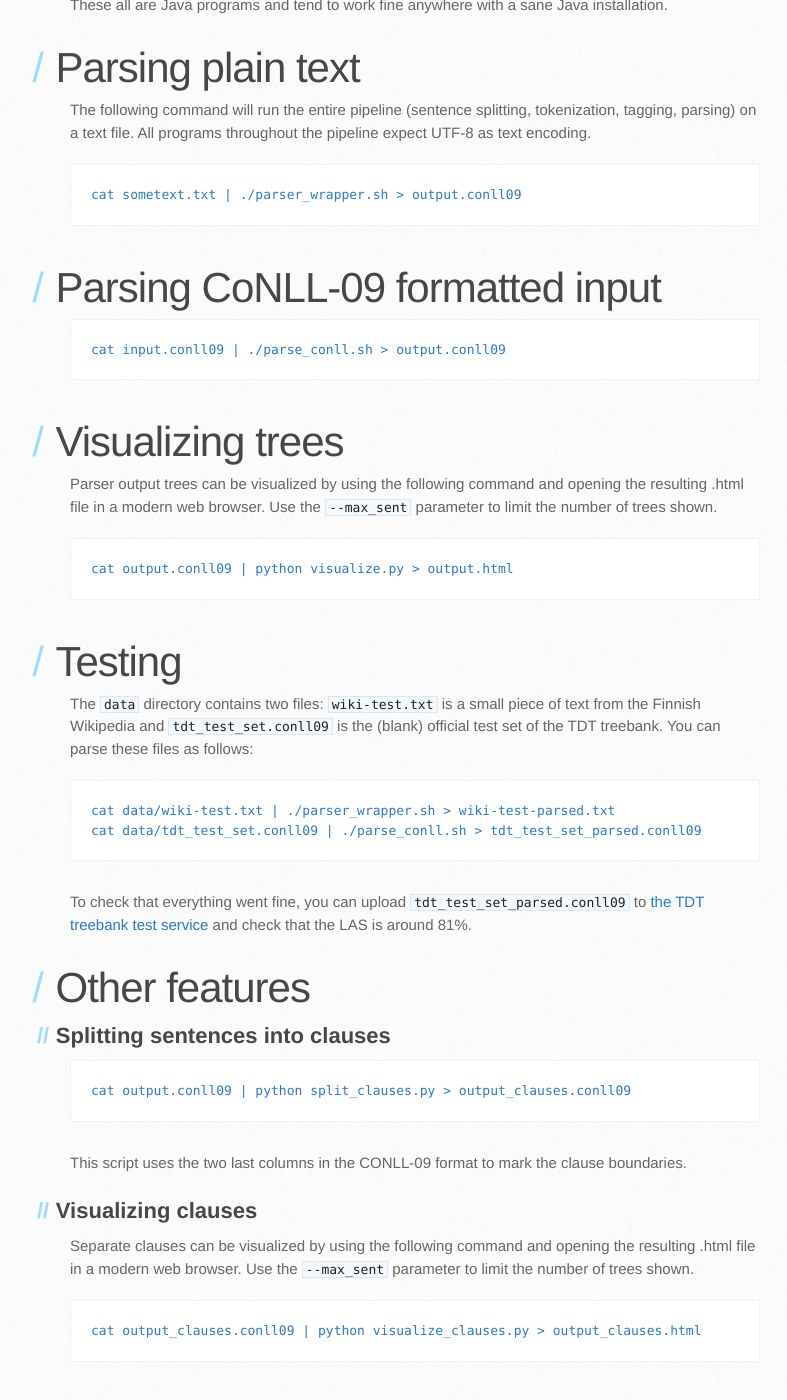
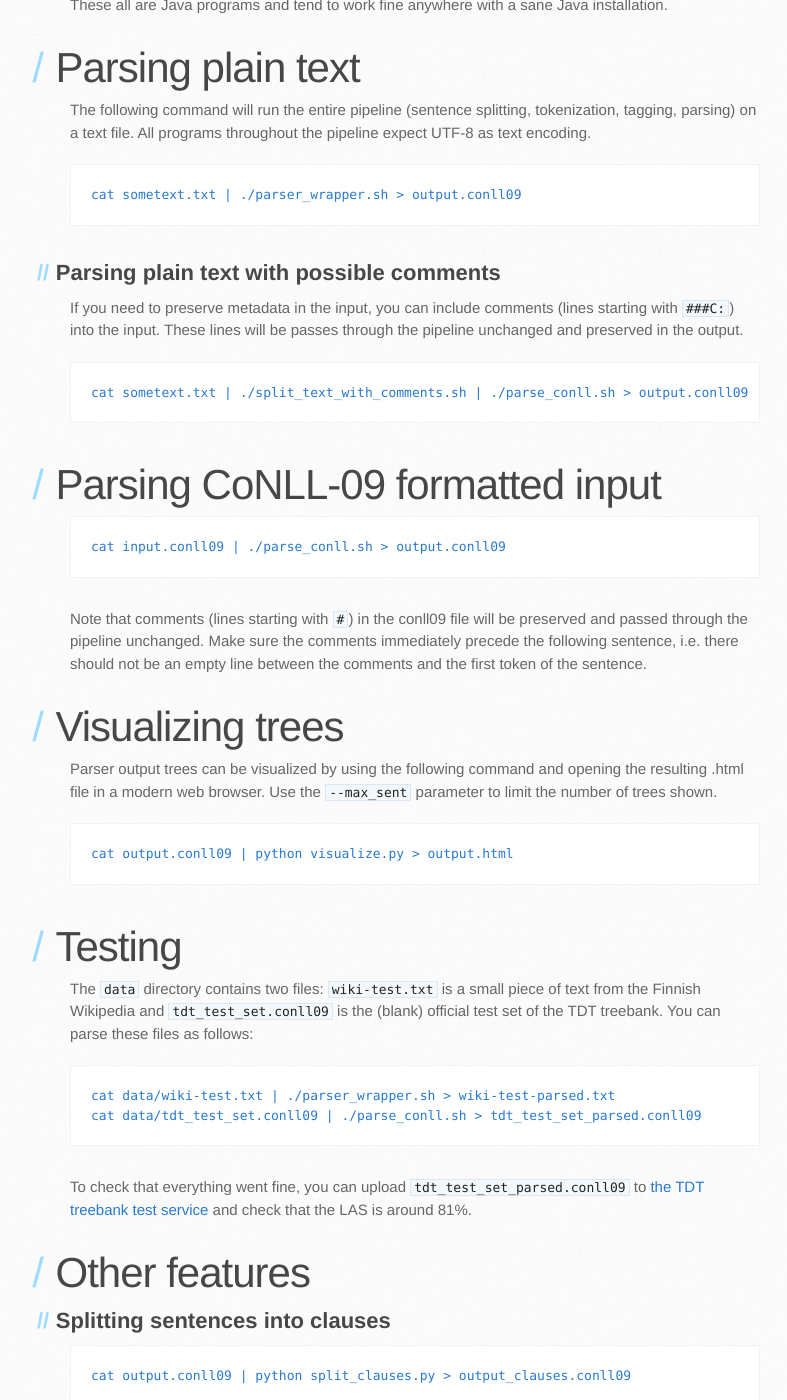
Before and after one commit to TurkuNLP/Finnish-dep-parser, a Jekyll site: the page built from index.md, in a window 1280 px wide and 1400 px high, scrolled down 948 px. Shown: the whole window, without its empty margins (100-887 px from the left). Built offline with Jekyll 4.4.1, drawn with Linux system fonts in a browser that asks for light colours; some of the changed text lies outside the part shown.

Commit message:
Updating the comment handling docs

```diff
--- a/index.md
+++ b/index.md
@@ -31,9 +31,24 @@ The following command will run the entire pipeline (sentence splitting, tokeniza
 
     cat sometext.txt | ./parser_wrapper.sh > output.conll09
 
+## Parsing plain text with possible comments
+
+If you need to preserve metadata in the input, you can include
+comments (lines starting with `###C:`) into the input. These lines
+will be passes through the pipeline unchanged and preserved in the
+output.
+
+    cat sometext.txt | ./split_text_with_comments.sh | ./parse_conll.sh > output.conll09
+
 # Parsing CoNLL-09 formatted input
 
     cat input.conll09 | ./parse_conll.sh > output.conll09
+
+Note that comments (lines starting with `#`) in the conll09 file will
+be preserved and passed through the pipeline unchanged. Make sure the
+comments immediately precede the following sentence, i.e. there should
+not be an empty line between the comments and the first token of the
+sentence.
 
 # Visualizing trees
 
@@ -63,9 +78,3 @@ This script uses the two last columns in the CONLL-09 format to mark the clause
 Separate clauses can be visualized by using the following command and opening the resulting .html file in a modern web browser. Use the `--max_sent` parameter to limit the number of trees shown.
 
     cat output_clauses.conll09 | python visualize_clauses.py > output_clauses.html
-
-## Passing comments through sentence splitting and tokenization
-
-    cat sometext.txt | ./split_text_with_comments.sh | ./parse_conll.sh > output.conll09
-
-You can include comments also in plain text. All lines starting with `###C:` are interpreted as comments and are passed through as such.
```
